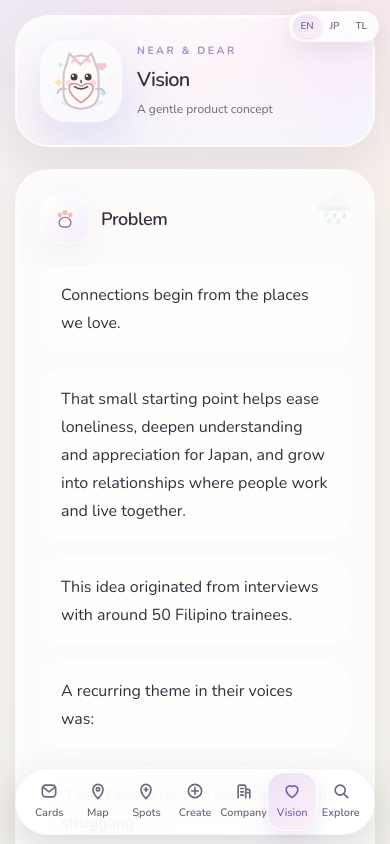
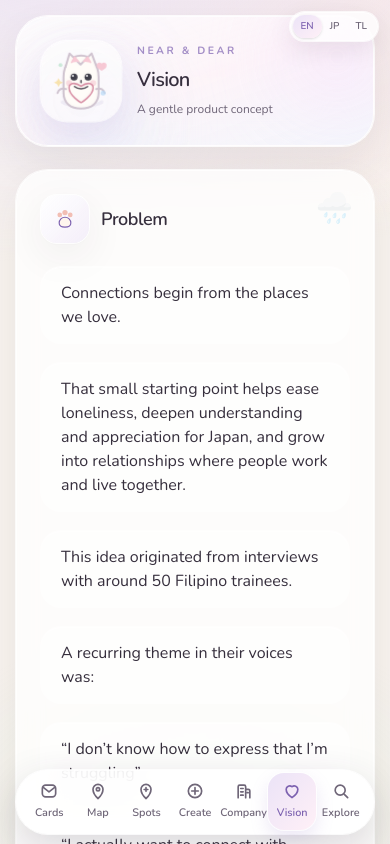
Before and after one commit to smilesaki0109/near-and-dear, a Next.js app: page /vision in a window 390 px wide. Shown: the top 844 px of the page. Built offline with nearby package versions, Linux system fonts and the light colour scheme.

Commit message:
fix(vision): tighter mobile body line-height (leading-6)
Made-with: Cursor

```diff
--- a/src/components/vision/VisionPage.tsx
+++ b/src/components/vision/VisionPage.tsx
@@ -233,11 +233,11 @@ function ContentBlock({
   return (
     <>
       {/* Mobile: unchanged layout & typography */}
-      <div className="max-md:mx-auto max-md:max-w-[min(100%,24rem)] space-y-4 text-[var(--text)] max-md:space-y-5 max-md:text-base max-md:leading-7 max-md:tracking-normal md:hidden">
+      <div className="max-md:mx-auto max-md:max-w-[min(100%,24rem)] space-y-4 text-[var(--text)] max-md:space-y-5 max-md:text-base max-md:tracking-normal md:hidden">
         {linesMobile.map((text, index) => (
           <p
             key={`m-${index}`}
-            className="break-words rounded-[1.25rem] bg-white/45 px-5 py-3.5 shadow-[inset_0_1px_0_rgba(255,255,255,0.55)] ring-1 ring-white/50"
+            className="break-words rounded-[1.25rem] bg-white/45 px-5 py-3.5 leading-6 shadow-[inset_0_1px_0_rgba(255,255,255,0.55)] ring-1 ring-white/50"
           >
             {text}
           </p>
```
